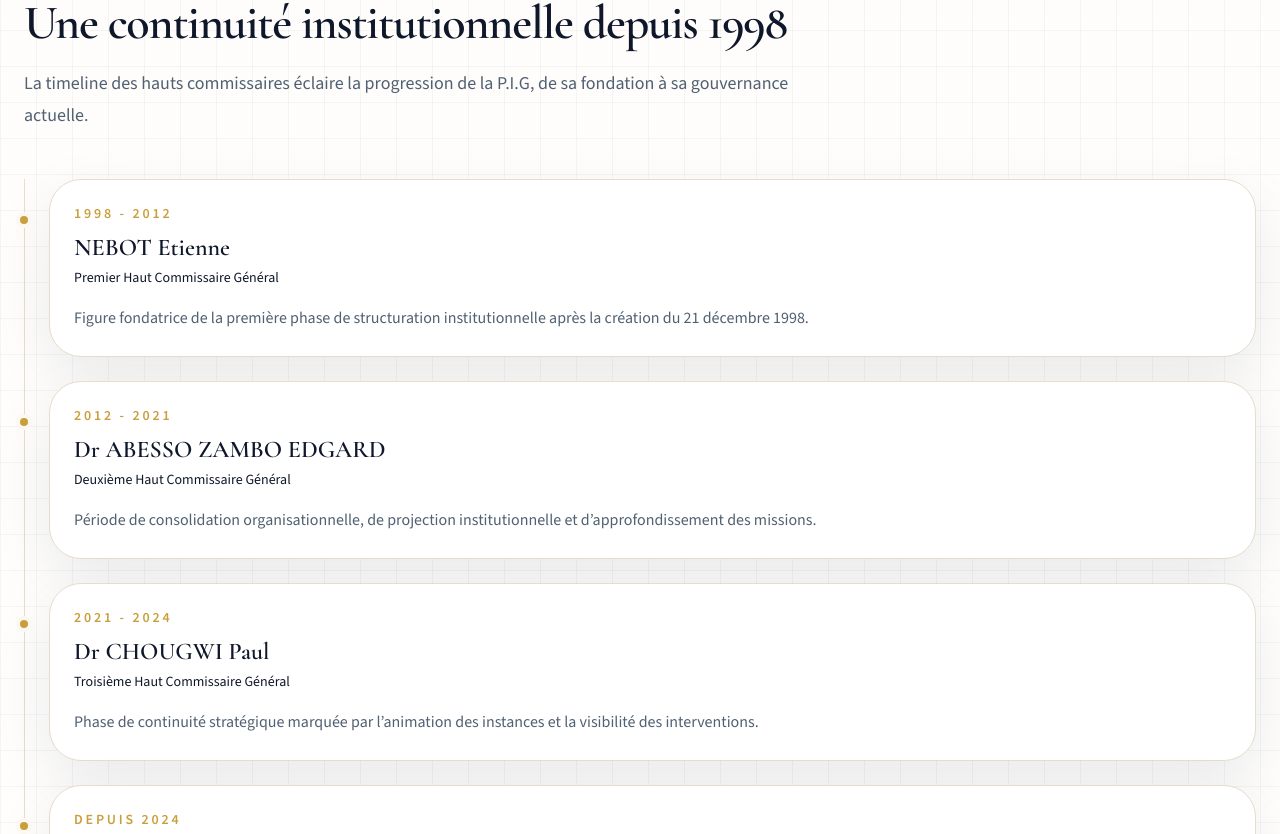
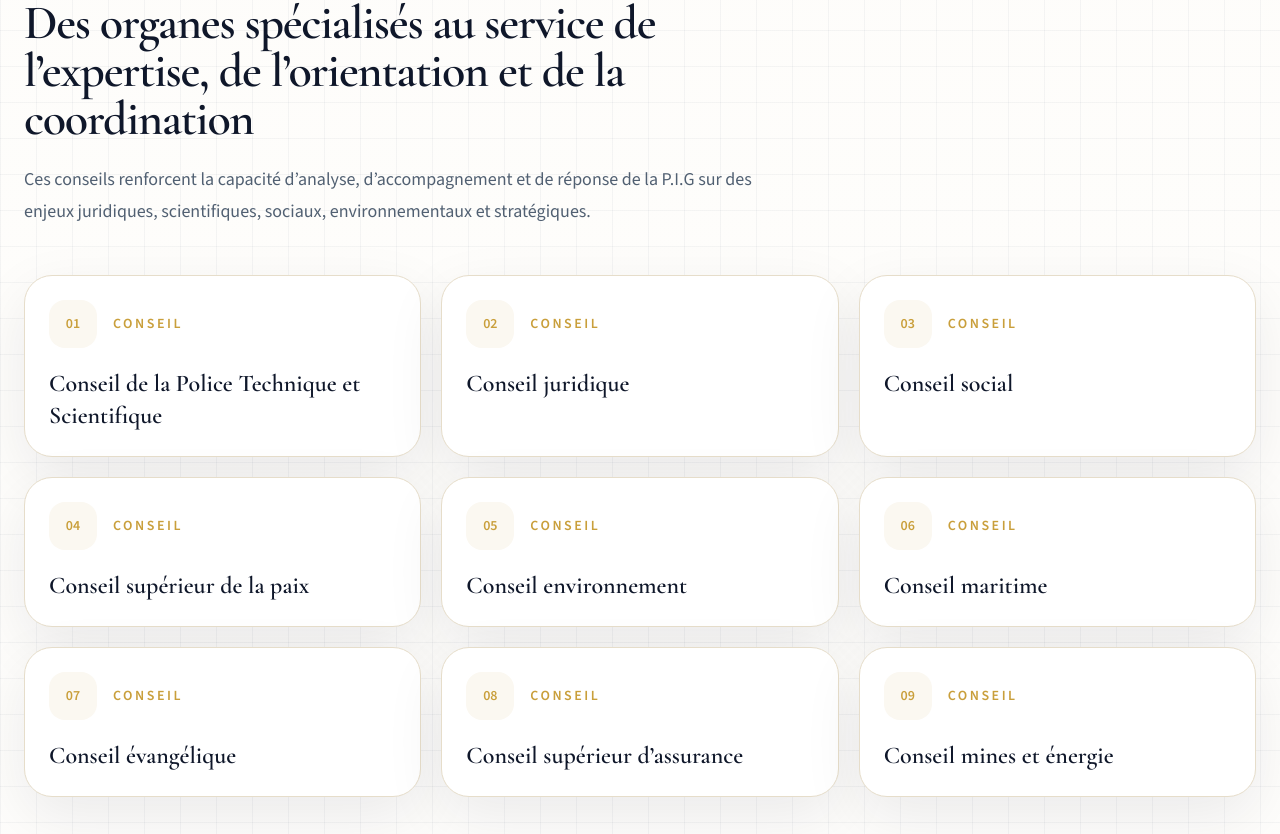
Before and after one commit to larrypops/P-I-G, a Next.js app: page / in a window 1280 px wide. Shown: the part 7206-8040 px from the top of the page. Built offline with nearby package versions, Linux system fonts and the light colour scheme.

Commit message:
Ajoute les conseils specialises en cards

```diff
--- a/app/(site)/organisation/page.tsx
+++ b/app/(site)/organisation/page.tsx
@@ -2,6 +2,7 @@ import { BreadcrumbJsonLd } from "@/components/layout/BreadcrumbJsonLd";
 import { ImageBanner } from "@/components/sections/ImageBanner";
 import { LeadershipSection } from "@/components/sections/LeadershipSection";
 import { OrgChartSection } from "@/components/sections/OrgChartSection";
+import { SpecializedCouncilsSection } from "@/components/sections/SpecializedCouncilsSection";
 import { TimelineSection } from "@/components/sections/TimelineSection";
 import { createPageMetadata } from "@/lib/metadata";
 
@@ -28,6 +29,7 @@ export default function OrganisationPage() {
         imageFit="contain"
       />
       <LeadershipSection />
+      <SpecializedCouncilsSection />
       <OrgChartSection />
       <TimelineSection />
     </>
--- a/app/(site)/page.tsx
+++ b/app/(site)/page.tsx
@@ -10,6 +10,7 @@ import { NewsCard } from "@/components/cards/NewsCard";
 import { LeadershipSection } from "@/components/sections/LeadershipSection";
 import { CTASection } from "@/components/sections/CTASection";
 import { TimelineSection } from "@/components/sections/TimelineSection";
+import { SpecializedCouncilsSection } from "@/components/sections/SpecializedCouncilsSection";
 import { RevealOnScroll } from "@/components/animations/RevealOnScroll";
 import { createPageMetadata } from "@/lib/metadata";
 
@@ -69,6 +70,7 @@ export default function HomePage() {
         </div>
       </section>
       <LeadershipSection />
+      <SpecializedCouncilsSection />
       <TimelineSection />
       <section className="section-shell">
         <SectionHeading
--- /dev/null
+++ b/components/sections/SpecializedCouncilsSection.tsx
@@ -0,0 +1,46 @@
+import { governance } from "@/content/organisation";
+import { SectionHeading } from "@/components/ui/SectionHeading";
+
+type SpecializedCouncilsSectionProps = {
+  compact?: boolean;
+};
+
+export function SpecializedCouncilsSection({
+  compact = false,
+}: SpecializedCouncilsSectionProps) {
+  return (
+    <section className="mx-auto max-w-7xl px-6 py-20">
+      <SectionHeading
+        eyebrow="Conseils spécialisés"
+        title="Des organes spécialisés au service de l’expertise, de l’orientation et de la coordination"
+        description="Ces conseils renforcent la capacité d’analyse, d’accompagnement et de réponse de la P.I.G sur des enjeux juridiques, scientifiques, sociaux, environnementaux et stratégiques."
+      />
+      <div
+        className={
+          compact
+            ? "mt-12 grid gap-5 md:grid-cols-2 xl:grid-cols-3"
+            : "mt-12 grid gap-5 md:grid-cols-2 xl:grid-cols-3"
+        }
+      >
+        {governance.specializedOrgans.map((council, index) => (
+          <article
+            key={council}
+            className="rounded-[1.75rem] border border-border bg-white p-6 shadow-soft"
+          >
+            <div className="flex items-center gap-4">
+              <span className="flex h-12 w-12 items-center justify-center rounded-2xl bg-surface text-sm font-semibold text-secondary">
+                {String(index + 1).padStart(2, "0")}
+              </span>
+              <p className="text-sm font-semibold uppercase tracking-[0.18em] text-secondary">
+                Conseil
+              </p>
+            </div>
+            <h3 className="mt-5 font-display text-2xl font-semibold text-ink">
+              {council}
+            </h3>
+          </article>
+        ))}
+      </div>
+    </section>
+  );
+}
```
